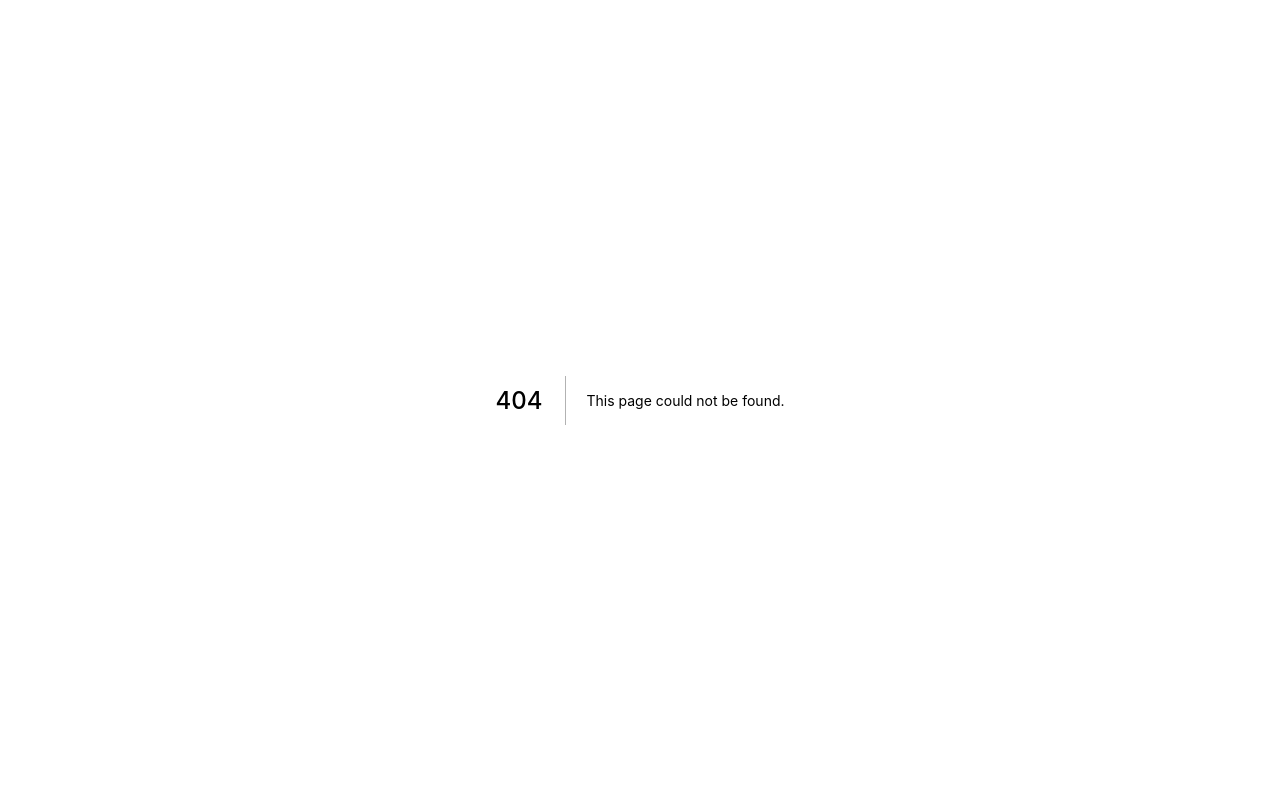
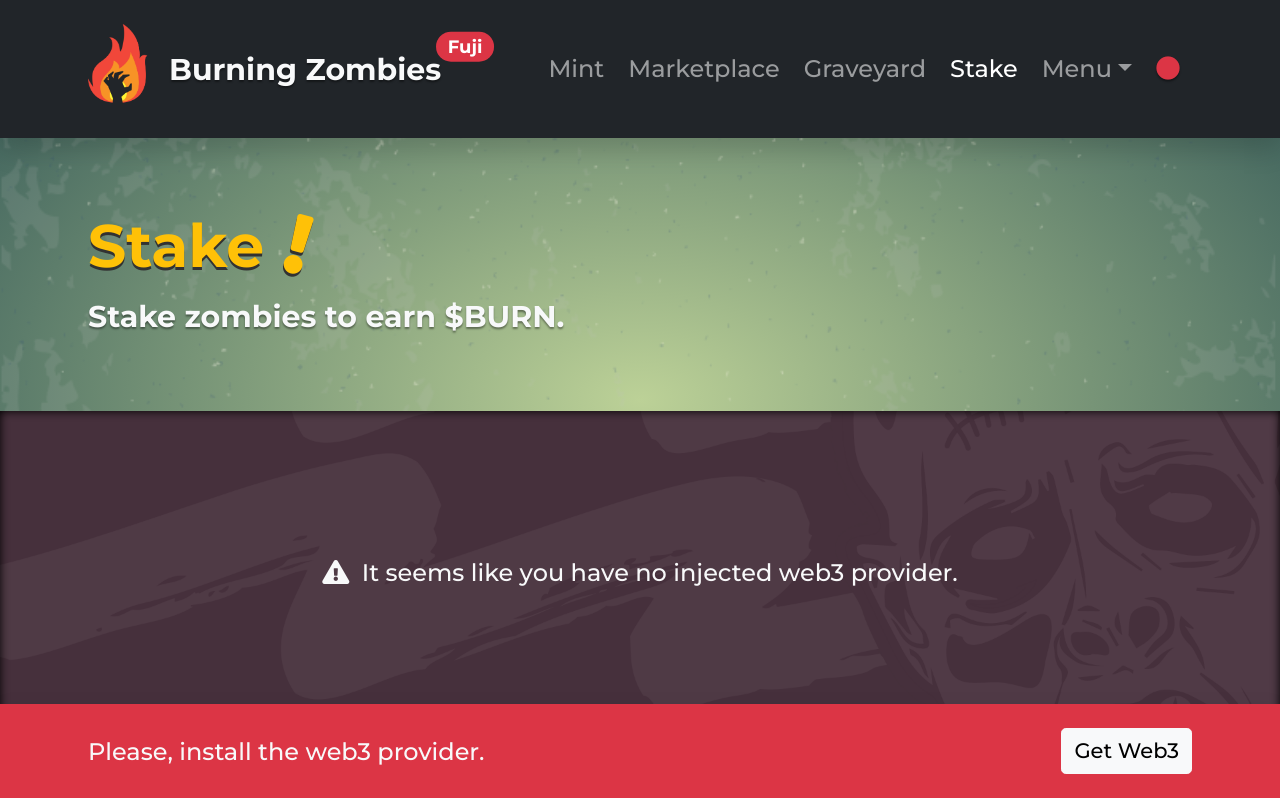
Before and after one commit to burningzombies/interface, a Next.js app: page /stake in a window 1280 px wide. Before the commit this address had no page. Shown: the top 798 px of the page. Built offline with nearby package versions, Linux system fonts and the light colour scheme; no server answers.

Commit message:
stake template added

```diff
--- a/components/layout/navbar/index.tsx
+++ b/components/layout/navbar/index.tsx
@@ -173,11 +173,6 @@ export const Navbar: React.FC = () => {
         <div className="collapse navbar-collapse" id="navbarSupportedContent">
           <ul className="navbar-nav ms-auto mb-2 mb-lg-0">
             <li className="nav-item">
-              <Link href="/#story">
-                <a className="nav-link">Story</a>
-              </Link>
-            </li>
-            <li className="nav-item">
               <Link href="/#mint">
                 <a className="nav-link">Mint</a>
               </Link>
@@ -204,6 +199,17 @@ export const Navbar: React.FC = () => {
                 </a>
               </Link>
             </li>
+            <li className="nav-item">
+              <Link href="/stake">
+                <a
+                  className={`nav-link ${
+                    router.pathname == "/stake" && "active"
+                  }`}
+                >
+                  Stake
+                </a>
+              </Link>
+            </li>
             {renderDropdown()}
             <li className="nav-item">
               <Signal />
--- /dev/null
+++ b/components/multiple-select-form/index.tsx
@@ -0,0 +1,44 @@
+import React from "react";
+import { Spinner } from "../spinner";
+
+type Props = {
+	name?: string;
+	controlId: string;
+	label: React.ReactNode | string;
+	options: Array<{ id: number; title: string }>;
+	onSubmit: (e: React.FormEvent<HTMLFormElement>) => void;
+	buttonVal?: string;
+	loading: boolean;
+};
+
+export const MultipleSelectForm: React.FC<Props> = ({ ...args }) => {
+	const divId = `${args.controlId}_${Math.random()}`;
+
+	return (
+		<form name={args.name} onSubmit={args.onSubmit}>
+			<div className="mb-3">
+				<label htmlFor={divId} className="text-light text-shadow mb-2">
+					{args.label}
+				</label>
+				<select
+					className="form-select form-select-dark"
+					multiple={true}
+					id={divId}
+					name={args.controlId}
+					size={10}
+					required={true}
+				>
+					<option disabled>- Available Tokens ({args.options.length}) -</option>
+					{args.options.map((x) => (
+						<option key={x.id} value={x.id}>
+							{x.title}
+						</option>
+					))}
+				</select>
+			</div>
+			<button role="submit" className="btn btn-danger w-100 btn-sm">
+				{args.loading ? <Spinner color="text-light" /> : args.buttonVal}
+			</button>
+		</form>
+	);
+};
--- /dev/null
+++ b/components/staking-info/index.tsx
@@ -0,0 +1,29 @@
+import React from "react";
+
+export const StakingInfo: React.FC = () => {
+  return (
+    <ul className="list-inline text-light text-shadow">
+      <li className="mx-3 list-inline-item" title="Total Staked">
+        <i className="fas fa-lock me-2"></i>30
+        <small className="ms-1">$ZOMBIE</small>
+      </li>
+      <li className="mx-3 list-inline-item" title="Your Stake">
+        <i className="fas fa-user-lock me-2"></i>3
+        <small className="ms-1">$ZOMBIE</small>
+      </li>
+      <li className="mx-3 list-inline-item" title="Pool Rate $BURN/week">
+        <i className="fas fa-percentage me-2"></i>30,999
+        <small className="ms-1">$BURN</small>
+      </li>
+      <li className="mx-3 list-inline-item" title="$BURN per $ZOMBIE">
+        <i className="fas fa-donate me-2"></i>2,999
+        <small className="ms-1">$BURN</small>
+      </li>
+      <li className="mx-3 list-inline-item" title="Get Rewards">
+        <button className="btn btn-warning btn-sm">
+          12,000<small className="ms-1">$BURN</small>
+        </button>
+      </li>
+    </ul>
+  );
+};
--- a/pages/index.tsx
+++ b/pages/index.tsx
@@ -30,7 +30,7 @@ const Home: NextPage = () => {
         </div>
       </section>
 
-      <section className="container py-5" id="story">
+      <section className="container py-5">
         <Story />
       </section>
 
--- /dev/null
+++ b/pages/stake/index.tsx
@@ -0,0 +1,188 @@
+import type { NextPage } from "next";
+import { useState } from "react";
+import { Layout } from "../../components/layout";
+import { PageTitle } from "../../components/page-title";
+import Head from "next/head";
+import { APP } from "../../utils/consts";
+import { StakingInfo } from "../../components/staking-info";
+import { Web3Wrapper } from "../../components/web3-wrapper";
+import { Spinner } from "../../components/spinner";
+import { MultipleSelectForm } from "../../components/multiple-select-form";
+import { useWeb3 } from "../../hooks/use-web3";
+import { useAlert } from "react-alert";
+import { fetcher } from "../../utils";
+import useSWR from "swr";
+
+interface Data {
+  zombies: Array<{ id: number; title: string }>;
+}
+
+const useOwnedTokens = () => {
+  const { address } = useWeb3();
+
+  const query = `{
+    zombies ( first: 250, where: { owner: "${address}" }, orderBy: mintedAt, orderDirection: desc ) {
+      id
+      title: name
+    }
+  }`;
+
+  const { data, error, mutate } = useSWR<Data, Error>(
+    address ? query : null,
+    fetcher
+  );
+
+  return {
+    loading: !data && !error,
+    tokens: data?.zombies,
+    error,
+    mutate,
+  };
+};
+
+const Main: NextPage = () => {
+  const alert = useAlert();
+
+  const [stakeLoading, setStakeLoading] = useState<boolean>(false);
+  const [unstakeLoading, setUnstakeLoading] = useState<boolean>(false);
+
+  const { isReady, provider, address, chainId } = useWeb3();
+  const owned = useOwnedTokens();
+  const staked = useOwnedTokens();
+
+  const staking = async (e: React.FormEvent<HTMLFormElement>) => {
+    e.preventDefault();
+
+    if (stakeLoading || unstakeLoading) {
+      alert.info(<>Please wait.</>);
+      return;
+    }
+
+    const formData = new FormData(e.currentTarget);
+    const tokenIds = formData.getAll("tokenIds") as Array<FormDataEntryValue>;
+
+    switch (e.currentTarget.name) {
+      case "formStake": {
+        setStakeLoading(true);
+        await _stake(tokenIds);
+        break;
+      }
+      case "formUnstake": {
+        setStakeLoading(false);
+        await _unstake(tokenIds);
+        break;
+      }
+      default: {
+        break;
+      }
+    }
+
+    return;
+  };
+
+  const _stake = async (tokenIds: Array<FormDataEntryValue>) => {
+    for (let i = 0; Math.ceil(tokenIds.length / 24) > i; i++) {
+      const batch = tokenIds.slice(i * 24, i * 24 + 24);
+      console.log(batch);
+    }
+
+    setStakeLoading(false);
+  };
+
+  const _unstake = async (tokenIds: Array<FormDataEntryValue>) => {
+    setUnstakeLoading(false);
+  };
+
+  return (
+    <Layout>
+      <Head>
+        <title>{APP.NAME} - Stake Zombies</title>
+      </Head>
+      <div className="container mt-5">
+        <PageTitle title="Stake" desc="Stake zombies to earn $BURN." />
+      </div>
+
+      <section className="inner-shadow zombie-bg py-5">
+        <Web3Wrapper {...{ isReady, provider, address, chainId }}>
+          <div className="container">
+            <div className="text-center col-lg-12 col-md-12 col-sm-12">
+              <StakingInfo />
+            </div>
+
+            <div className="row mt-5">
+              <div className="col-lg-6 col-md-6 col-sm-12">
+                {(() => {
+                  if (owned.loading)
+                    return (
+                      <div className="text-center mt-5">
+                        <Spinner color="text-light" />
+                      </div>
+                    );
+
+                  if (owned.error)
+                    return (
+                      <div className="text-center mt-5 text-light">
+                        Something went wrong.
+                      </div>
+                    );
+
+                  return (
+                    <MultipleSelectForm
+                      name="formStake"
+                      controlId="tokenIds"
+                      label={
+                        <>
+                          <i className="fas fa-lock-open me-2"></i>Stakeable
+                          Zombies
+                        </>
+                      }
+                      options={owned.tokens ? owned.tokens : []}
+                      onSubmit={staking}
+                      buttonVal="Stake"
+                      loading={stakeLoading}
+                    />
+                  );
+                })()}
+              </div>
+              <div className="col-lg-6 col-md-6 col-sm-12">
+                {(() => {
+                  if (staked.loading)
+                    return (
+                      <div className="text-center mt-5">
+                        <Spinner color="text-light" />
+                      </div>
+                    );
+
+                  if (staked.error)
+                    return (
+                      <div className="text-center mt-5 text-light">
+                        Something went wrong.
+                      </div>
+                    );
+
+                  return (
+                    <MultipleSelectForm
+                      name="formUnstake"
+                      controlId="tokenIds"
+                      label={
+                        <>
+                          <i className="fas fa-lock me-2"></i>Staked Zombies
+                        </>
+                      }
+                      options={staked.tokens ? staked.tokens : []}
+                      onSubmit={staking}
+                      buttonVal="Unstake"
+                      loading={unstakeLoading}
+                    />
+                  );
+                })()}
+              </div>
+            </div>
+          </div>
+        </Web3Wrapper>
+      </section>
+    </Layout>
+  );
+};
+
+export default Main;
--- a/styles/globals.css
+++ b/styles/globals.css
@@ -90,6 +90,20 @@ body {
   -webkit-box-shadow: 0 0 0 0.25rem rgba(51, 51, 51, 0.25);
   box-shadow: 0 0 0 0.25rem rgba(51, 51, 51, 0.25);
 }
+
+.form-select-dark {
+  color: var(--bs-light);
+  background-color: var(--bs-dark);
+  border: 1px solid var(--bs-dark);
+}
+.form-select-dark:focus {
+  color: var(--bs-light);
+  background-color: var(--bs-dark);
+  border-color: var(--bs-dark);
+  -webkit-box-shadow: 0 0 0 0.25rem rgba(51, 51, 51, 0.25);
+  box-shadow: 0 0 0 0.25rem rgba(51, 51, 51, 0.25);
+}
+
 .zombie-bg {
   background: url(/token-bg.png) no-repeat center center fixed;
   -webkit-background-size: cover;
```
